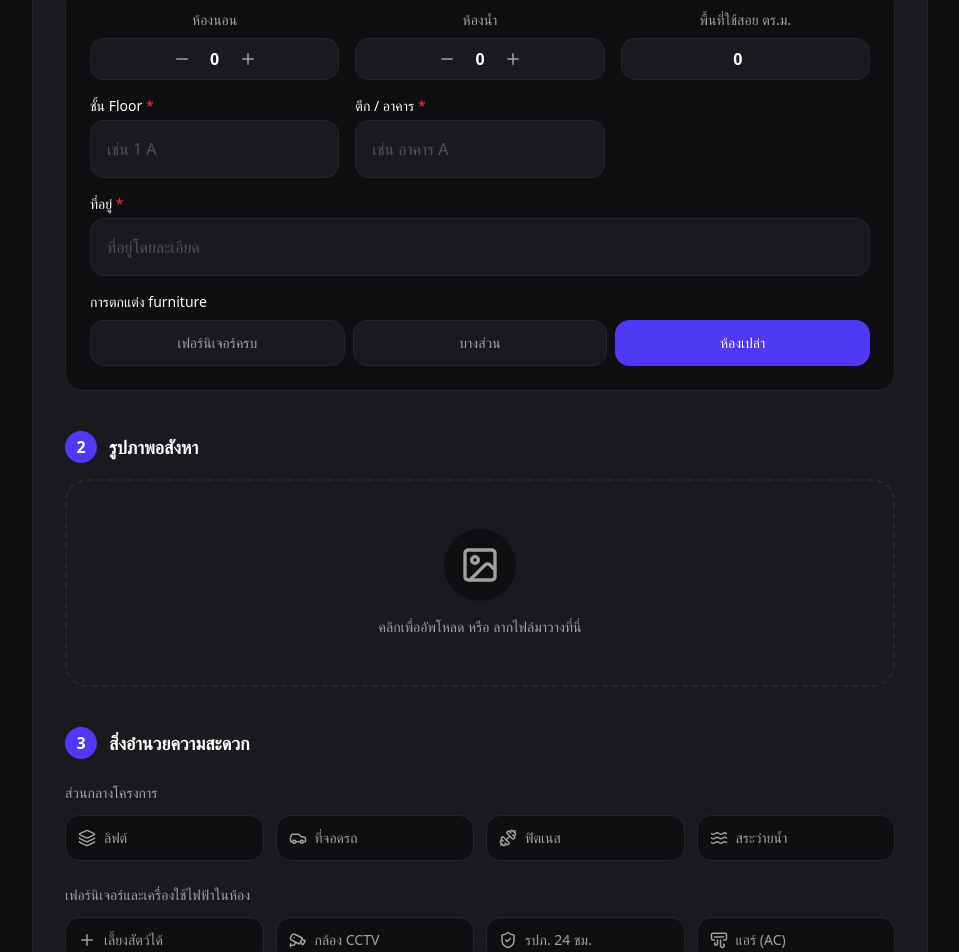
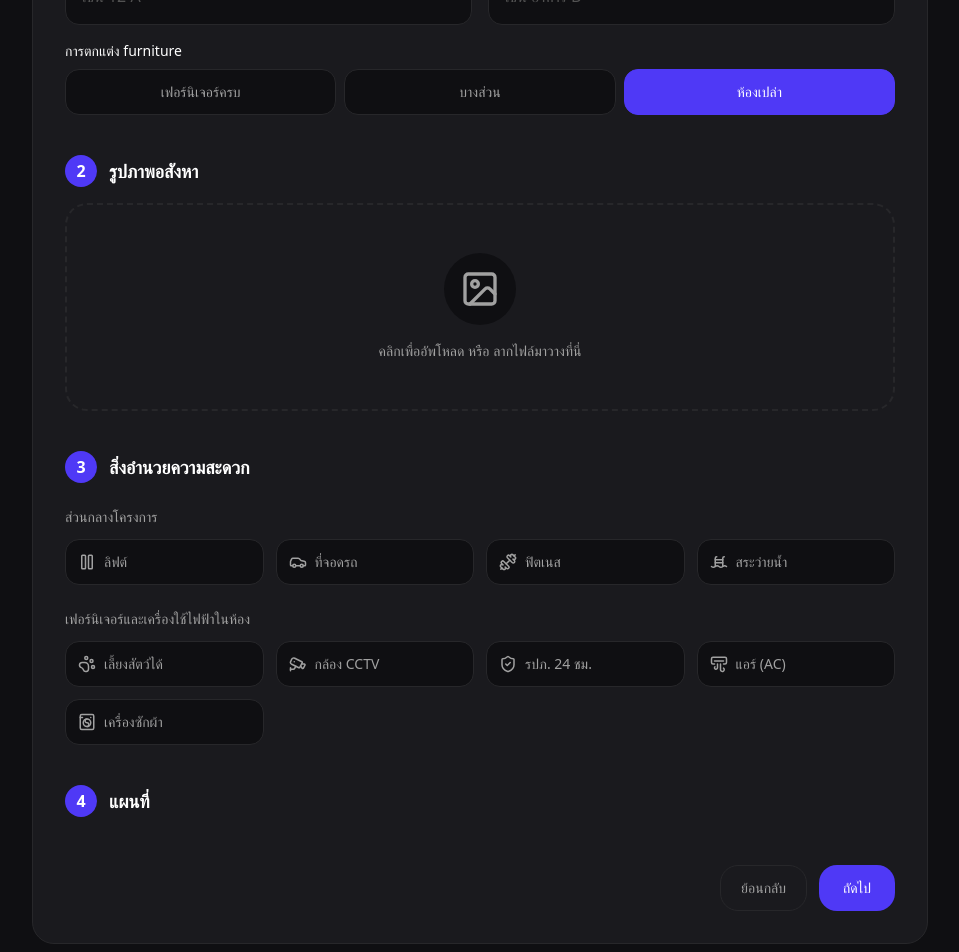
Before and after one commit to grillpork/estate-pro, a Next.js app in the folder apps/frontend/: page /properties/create in a window 1280 px wide. Shown: the part 680-1632 px from the top of the page, without its empty margins (160-1119 px from the left). Built offline with nearby package versions, Linux system fonts and the light colour scheme.

Commit message:
Edit Create

```diff
--- a/apps/frontend/components/FormProperty.tsx
+++ b/apps/frontend/components/FormProperty.tsx
@@ -7,7 +7,6 @@ import {
 import { useForm } from "react-hook-form";
 import {
   Car,
-  Layers,
   Plus,
   Minus,
   Image as ImageIcon,
@@ -15,13 +14,15 @@ import {
   ShieldCheck,
   AirVent,
   WashingMachine,
-  Waves,
   Dumbbell,
-  Filter,
   ChevronDown,
   Check,
   X,
+  PawPrint,
+  Pause,
+  WavesLadder,
 } from "lucide-react";
+import { useRouter } from "next/navigation";
 // ใช้ framer-motion สำหรับทำแอนิเมชัน dropdown และ dialog
 import { motion, AnimatePresence } from "framer-motion";
 
@@ -56,15 +57,15 @@ interface ListingType {
 
 // รายการสิ่งอำนวยความสะดวก "ส่วนกลางโครงการ"
 const commonAreaAmenities = [
-  { value: "ลิฟต์", label: "ลิฟต์", icon: <Layers size={18} /> },
+  { value: "ลิฟต์", label: "ลิฟต์", icon: <Pause size={18} /> },
   { value: "ที่จอดรถ", label: "ที่จอดรถ", icon: <Car size={18} /> },
   { value: "ฟิตเนส", label: "ฟิตเนส", icon: <Dumbbell size={18} /> },
-  { value: "สระว่ายน้ำ", label: "สระว่ายน้ำ", icon: <Waves size={18} /> },
+  { value: "สระว่ายน้ำ", label: "สระว่ายน้ำ", icon: <WavesLadder size={18} /> },
 ];
 
 // รายการสิ่งอำนวยความสะดวก "ภายในห้อง"
 const roomAmenities = [
-  { value: "เลี้ยงสัตว์ได้", label: "เลี้ยงสัตว์ได้", icon: <Plus size={18} /> },
+  { value: "เลี้ยงสัตว์ได้", label: "เลี้ยงสัตว์ได้", icon: <PawPrint size={18} /> },
   { value: "กล้อง CCTV", label: "กล้อง CCTV", icon: <Cctv size={18} /> },
   { value: "รปภ. 24 ชม.", label: "รปภ. 24 ชม.", icon: <ShieldCheck size={18} /> },
   { value: "แอร์ (AC)", label: "แอร์ (AC)", icon: <AirVent size={18} /> },
@@ -80,6 +81,7 @@ const categoryOptions = [
 
 // คอมโพเนนต์หลักสำหรับฟอร์มสร้าง/แก้ไขประกาศทรัพย์สิน
 const ListingProperty = ({ initialData, onSubmit, onCancel }: ListingType) => {
+  const router = useRouter();
   // เปิด/ปิด dropdown ประเภททรัพย์สิน
   const [categoryDropdownOpen, setCategoryDropdownOpen] = useState(false);
   // เก็บ error จากฝั่ง API
@@ -321,16 +323,6 @@ const ListingProperty = ({ initialData, onSubmit, onCancel }: ListingType) => {
               )}
             </div>
 
-            <div>
-              <label className="text-sm font-medium mb-1 block text-white">
-                รายละเอียด
-              </label>
-              <textarea
-                {...register("description")}
-                className="w-full p-4 bg-[#0F0F12] text-white rounded-xl border border-[#27272A] focus:border-indigo-500 outline-none transition  resize-none placeholder:text-neutral-600"
-                placeholder="เล่าเพิ่มเติมเกี่ยวกับจุดเด่น ทำเล การเดินทาง และเงื่อนไขต่าง ๆ"
-              />
-            </div>
 
             {/* ประเภททรัพย์สิน + ราคา */}
             <div className="grid grid-cols-1 md:grid-cols-2 gap-4">
@@ -356,7 +348,6 @@ const ListingProperty = ({ initialData, onSubmit, onCancel }: ListingType) => {
                         : "bg-[#0F0F12] border-[#27272A] text-neutral-400 hover:text-white"
                     }`}
                   >
-                    <Filter size={16} />
                     <span className="flex-1 text-left">
                       {categoryOptions.find((c) => c.name === watchCategory)
                         ?.label || "เลือกประเภท"}
@@ -439,10 +430,10 @@ const ListingProperty = ({ initialData, onSubmit, onCancel }: ListingType) => {
 
             {/* แสดงเฉพาะคอนโดและบ้าน */}
             {(watchCategory === "condo" || watchCategory === "house") && (
-              <div className="grid grid-cols-1 md:grid-cols-3 gap-4 bg-[#0F0F12] p-6 rounded-2xl border border-[#27272A]">
+              <div className="grid grid-cols-1 md:grid-cols-3 gap-4">
                 <div className="text-center space-y-2">
                   <p className="text-sm text-neutral-400">ห้องนอน </p>
-                  <div className="flex items-center justify-center gap-4 bg-[#1A1A1E] rounded-xl p-2 border border-[#27272A]">
+                  <div className="flex items-center justify-center gap-4 bg-[#0F0F12] rounded-xl p-2 border border-[#27272A]">
                     <button
                       type="button"
                       onClick={() =>
@@ -466,7 +457,7 @@ const ListingProperty = ({ initialData, onSubmit, onCancel }: ListingType) => {
                 </div>
                 <div className="text-center space-y-2">
                   <p className="text-sm text-neutral-400">ห้องน้ำ </p>
-                  <div className="flex items-center justify-center gap-4 bg-[#1A1A1E] rounded-xl p-2 border border-[#27272A]">
+                  <div className="flex items-center justify-center gap-4 bg-[#0F0F12] rounded-xl p-2 border border-[#27272A]">
                     <button
                       type="button"
                       onClick={() =>
@@ -493,14 +484,14 @@ const ListingProperty = ({ initialData, onSubmit, onCancel }: ListingType) => {
                   <input
                     {...register("size")}
                     type="number"
-                    className="w-full p-2 text-center bg-[#1A1A1E] text-white rounded-xl border border-[#27272A] font-bold outline-none placeholder:text-neutral-600"
+                    className="w-full p-2 text-center bg-[#0F0F12] text-white rounded-xl border border-[#27272A] font-bold outline-none placeholder:text-neutral-600"
                     placeholder="1"
                   />
                 </div>
 
                 {/* ชั้น และ ตึก - แสดงเฉพาะคอนโด */}
                 {watchCategory === "condo" && (
-                  <>
+                  <div className="md:col-span-3 grid grid-cols-1 md:grid-cols-2 gap-4">
                     <div>
                       <label className="text-sm font-medium mb-1 block text-white ">
                         ชั้น Floor <span className="text-red-500">*</span>
@@ -509,12 +500,12 @@ const ListingProperty = ({ initialData, onSubmit, onCancel }: ListingType) => {
                         {...register("floor", {
                           required: "กรุณากรอกชั้น"
                         })}
-                        className={`w-full p-4 bg-[#1A1A1E] text-white rounded-xl border outline-none placeholder:text-neutral-600 ${
+                        className={`w-full p-4 bg-[#0F0F12] text-white rounded-xl border outline-none placeholder:text-neutral-600 ${
                           errors.floor
                             ? "border-red-500 focus:border-red-500"
                             : "border-[#27272A] focus:border-indigo-500"
                         }`}
-                        placeholder="เช่น 1 A"
+                        placeholder="เช่น 12 A"
                       />
                       {errors.floor && (
                         <p className="text-red-500 text-xs mt-1">{errors.floor.message as string}</p>
@@ -528,18 +519,18 @@ const ListingProperty = ({ initialData, onSubmit, onCancel }: ListingType) => {
                         {...register("building", {
                           required: "กรุณากรอกตึก / อาคาร"
                         })}
-                        className={`w-full p-4 bg-[#1A1A1E] text-white rounded-xl border outline-none placeholder:text-neutral-600 ${
+                        className={`w-full p-4 bg-[#0F0F12] text-white rounded-xl border outline-none placeholder:text-neutral-600 ${
                           errors.building
                             ? "border-red-500 focus:border-red-500"
                             : "border-[#27272A] focus:border-indigo-500"
                         }`}
-                        placeholder="เช่น อาคาร A"
+                        placeholder="เช่น อาคาร B"
                       />
                       {errors.building && (
                         <p className="text-red-500 text-xs mt-1">{errors.building.message as string}</p>
                       )}
                     </div>
-                  </>
+                  </div>
                 )}
 
                 {/* ขนาดที่ดิน - แสดงเฉพาะบ้าน */}
@@ -566,7 +557,7 @@ const ListingProperty = ({ initialData, onSubmit, onCancel }: ListingType) => {
                             }
                           })}
                           type="number"
-                          className={`w-full p-4 pr-12 bg-[#1A1A1E] text-white rounded-xl border outline-none placeholder:text-neutral-600 ${
+                          className={`w-full p-4 pr-12 bg-[#0F0F12] text-white rounded-xl border outline-none placeholder:text-neutral-600 ${
                             errors.rai
                               ? "border-red-500 focus:border-red-500"
                               : "border-[#27272A] focus:border-indigo-500"
@@ -584,7 +575,7 @@ const ListingProperty = ({ initialData, onSubmit, onCancel }: ListingType) => {
                         <input
                           {...register("ngan")}
                           type="number"
-                          className={`w-full p-4 pr-12 bg-[#1A1A1E] text-white rounded-xl border outline-none placeholder:text-neutral-600 ${
+                          className={`w-full p-4 pr-12 bg-[#0F0F12] text-white rounded-xl border outline-none placeholder:text-neutral-600 ${
                             errors.rai
                               ? "border-red-500 focus:border-red-500"
                               : "border-[#27272A] focus:border-indigo-500"
@@ -602,7 +593,7 @@ const ListingProperty = ({ initialData, onSubmit, onCancel }: ListingType) => {
                         <input
                           {...register("squareWah")}
                           type="number"
-                          className={`w-full p-4 pr-12 bg-[#1A1A1E] text-white rounded-xl border outline-none placeholder:text-neutral-600 ${
+                          className={`w-full p-4 pr-12 bg-[#0F0F12] text-white rounded-xl border outline-none placeholder:text-neutral-600 ${
                             errors.rai
                               ? "border-red-500 focus:border-red-500"
                               : "border-[#27272A] focus:border-indigo-500"
@@ -623,26 +614,6 @@ const ListingProperty = ({ initialData, onSubmit, onCancel }: ListingType) => {
                 )}
 
                 <div className="md:col-span-3">
-                  <label className="text-sm font-medium mb-1 block text-white">
-                    ที่อยู่ <span className="text-red-500">*</span>
-                  </label>
-                  <input
-                    {...register("address", {
-                      required: "กรุณากรอกที่อยู่"
-                    })}
-                    className={`w-full p-4 bg-[#1A1A1E] text-white rounded-xl border outline-none placeholder:text-neutral-600 ${
-                      errors.address
-                        ? "border-red-500 focus:border-red-500"
-                        : "border-[#27272A] focus:border-indigo-500"
-                    }`}
-                    placeholder="ที่อยู่โดยละเอียด"
-                  />
-                  {errors.address && (
-                    <p className="text-red-500 text-xs mt-1">{errors.address.message as string}</p>
-                  )}
-                </div>
-
-                <div className="md:col-span-3">
                   <label className="text-sm font-medium mb-2 block text-white">
                     การตกแต่ง furniture
                   </label>
@@ -659,7 +630,7 @@ const ListingProperty = ({ initialData, onSubmit, onCancel }: ListingType) => {
                         className={`p-3 text-sm rounded-xl transition-all border ${
                           watchFurniture === item.id
                             ? "bg-indigo-600 text-white border-indigo-600"
-                            : "bg-[#1A1A1E] text-neutral-400 border-[#27272A] hover:text-white"
+                            : "bg-[#0F0F12] text-neutral-400 border-[#27272A] hover:text-white"
                         }`}
                       >
                         {item.label}
@@ -672,7 +643,7 @@ const ListingProperty = ({ initialData, onSubmit, onCancel }: ListingType) => {
 
             {/* กรณีประเภท "ที่ดิน": ขนาดที่ดิน + ที่อยู่ */}
             {watchCategory === "land" && (
-              <div className="grid grid-cols-1 md:grid-cols-3 gap-4 bg-[#0F0F12] p-6 rounded-2xl border border-[#27272A]">
+              <div className="grid grid-cols-1 md:grid-cols-3 gap-4">
                 <div className="md:col-span-3">
                   <label className="text-sm font-medium mb-1 block text-white">
                     ขนาดที่ดิน <span className="text-red-500">*</span>
@@ -740,52 +711,6 @@ const ListingProperty = ({ initialData, onSubmit, onCancel }: ListingType) => {
                     </p>
                   </div>
                 )}
-
-                <div className="md:col-span-3">
-                  <label className="text-sm font-medium mb-1 block text-white">
-                    ที่อยู่ <span className="text-red-500">*</span>
-                  </label>
-                  <input
-                    {...register("address", {
-                      required: "กรุณากรอกที่อยู่"
-                    })}
-                    className={`w-full p-4 bg-[#0F0F12] text-white rounded-xl border outline-none placeholder:text-neutral-600 ${
-                      errors.address
-                        ? "border-red-500 focus:border-red-500"
-                        : "border-[#27272A] focus:border-indigo-500"
-                    }`}
-                    placeholder="ที่อยู่โดยละเอียด"
-                  />
-                  {errors.address && (
-                    <p className="text-red-500 text-xs mt-1">{errors.address.message as string}</p>
-                  )}
-                </div>
-
-                <div className="md:col-span-3">
-                  <label className="text-sm font-medium mb-2 block text-white">
-                    การตกแต่ง furniture
-                  </label>
-                  <div className="grid grid-cols-3 gap-2">
-                    {[
-                      { id: "complete", label: "เฟอร์นิเจอร์ครบ" },
-                      { id: "partial", label: "บางส่วน" },
-                      { id: "empty", label: "ห้องเปล่า" },
-                    ].map((item) => (
-                      <button
-                        key={item.id}
-                        type="button"
-                        onClick={() => setValue("furnitureStatus", item.id as any)}
-                        className={`p-3 text-sm rounded-xl transition-all border ${
-                          watchFurniture === item.id
-                            ? "bg-indigo-600 text-white border-indigo-600"
-                            : "bg-[#0F0F12] text-neutral-400 border-[#27272A] hover:text-white"
-                        }`}
-                      >
-                        {item.label}
-                      </button>
-                    ))}
-                  </div>
-                </div>
               </div>
             )}
           </div>
@@ -822,7 +747,7 @@ const ListingProperty = ({ initialData, onSubmit, onCancel }: ListingType) => {
 
           {/* ถ้าเป็นที่ดินจะไม่มีรายการสิ่งอำนวยความสะดวกให้เลือก */}
           {watchCategory === "land" ? (
-            <div className="bg-[#0F0F12] p-6 rounded-2xl border border-[#27272A]">
+            <div>
               <p className="text-neutral-400 text-sm">ไม่มีข้อมูล</p>
             </div>
           ) : watchCategory === "house" ? (
@@ -903,22 +828,30 @@ const ListingProperty = ({ initialData, onSubmit, onCancel }: ListingType) => {
           )}
         </section>
 
+        {/*  4: แผนที่ */}
+        <section className="space-y-4">
+          <div className="flex items-center gap-3">
+            <span className="w-8 h-8 rounded-full bg-indigo-600 text-white flex items-center justify-center font-bold">
+              4
+            </span>
+            <h2 className="text-lg font-bold text-white">แผนที่</h2>
+          </div>
+        </section>
+
         {/* แสดงข้อความ error กรณี API มีปัญหา */}
         {apiError && (
           <p className="text-sm text-red-500 text-center">{apiError}</p>
         )}
 
-        {/* ปุ่มกดท้ายฟอร์ม: ยกเลิก + บันทึก/อัปเดต */}
+        {/* ปุ่มกดท้ายฟอร์ม: ย้อนกลับ + บันทึก/อัปเดต */}
         <div className="flex justify-end gap-3 pt-2">
-          {onCancel && (
-            <button
-              type="button"
-              onClick={onCancel}
-              className="px-5 py-3 rounded-2xl border border-[#27272A] text-sm text-neutral-400 hover:bg-[#0F0F12] hover:text-white transition"
-            >
-              ยกเลิก
-            </button>
-          )}
+          <button
+            type="button"
+            onClick={() => router.push("/")}
+            className="px-5 py-3 rounded-2xl border border-[#27272A] text-sm text-neutral-400 hover:bg-[#0F0F12] hover:text-white transition"
+          >
+            ย้อนกลับ
+          </button>
           <button
             type="submit"
             disabled={isSubmitting}
@@ -928,7 +861,7 @@ const ListingProperty = ({ initialData, onSubmit, onCancel }: ListingType) => {
               ? "กำลังบันทึก..."
               : initialData
               ? "อัปเดต"
-              : "ลงประกาศทรัพย์สิน"}
+              : "ถัดไป"}
           </button>
         </div>
       </form>
```
